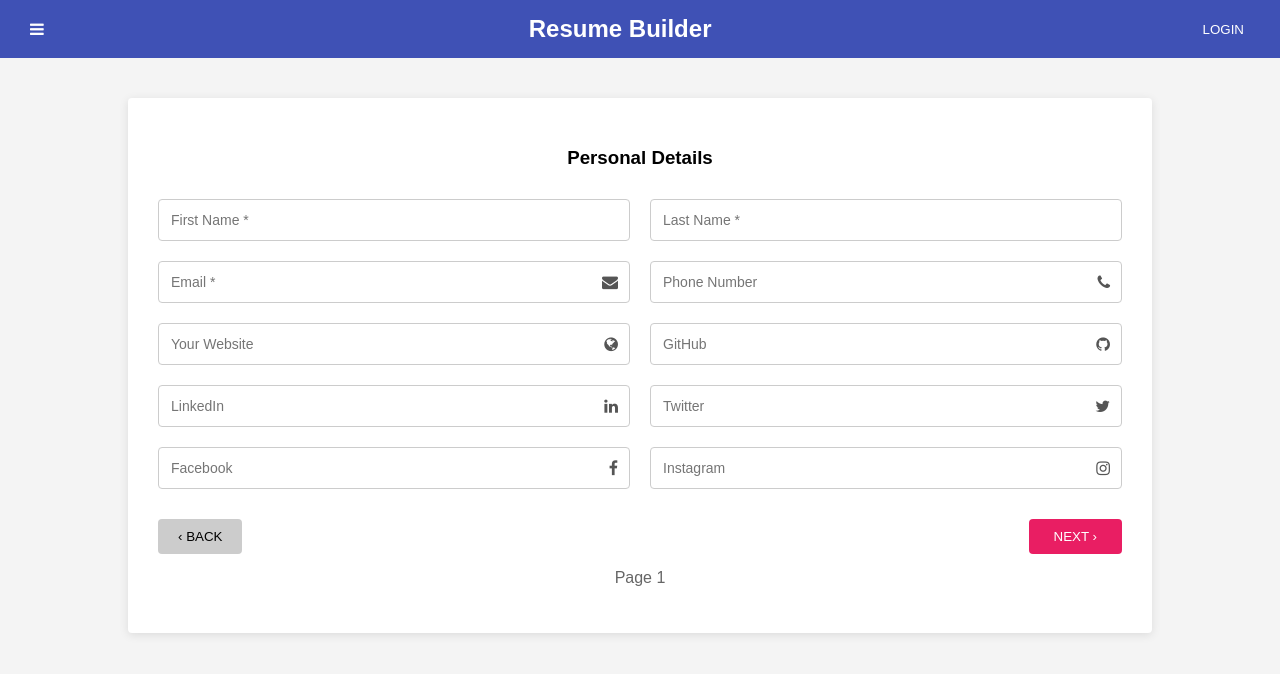
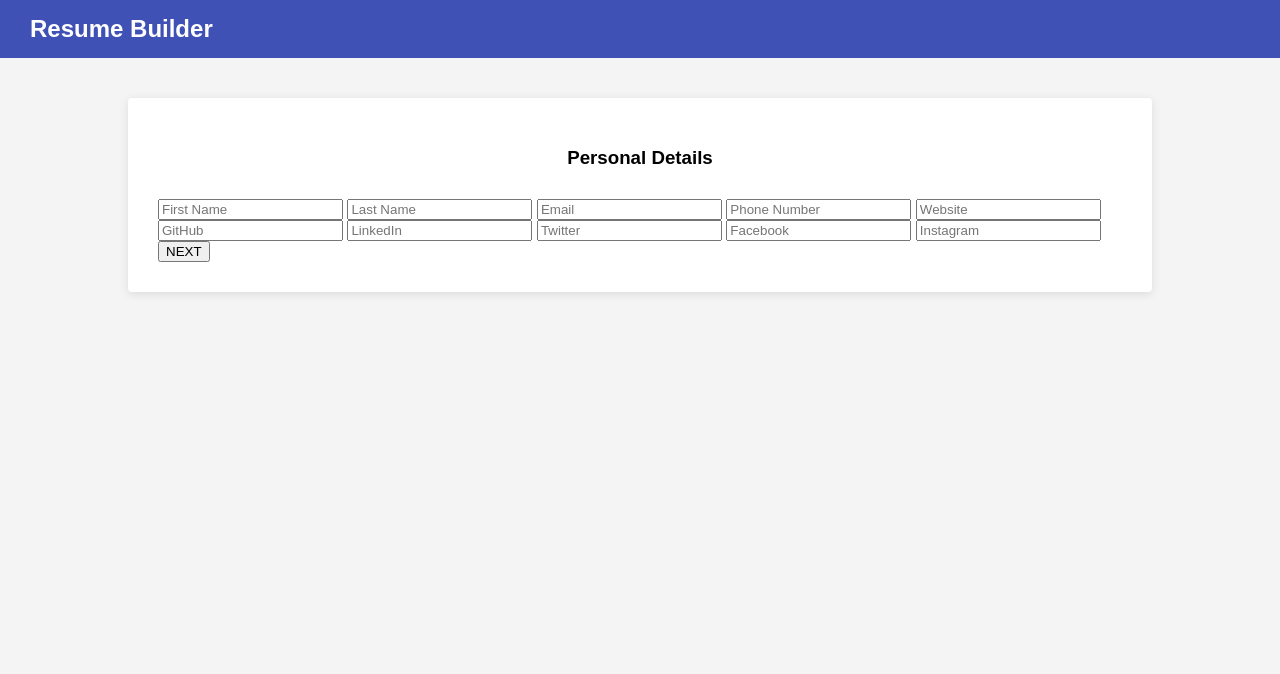
Before and after one commit to tnavya55/resume-builder, a website: page index.html in a window 1280 px wide. Drawn offline with Linux system fonts and the light colour scheme.

Commit message:
Update index.html

```diff
--- a/index.html
+++ b/index.html
@@ -4,107 +4,38 @@
 <meta charset="UTF-8">
 <title>Resume Builder - Personal</title>
 
-  <!-- Font Awesome -->
 <link rel="stylesheet"
  href="https://cdnjs.cloudflare.com/ajax/libs/font-awesome/4.7.0/css/font-awesome.min.css">
 
-  <!-- CSS -->
 <link rel="stylesheet" href="style.css">
 </head>
+
 <body>
 
-<!-- HEADER -->
 <div class="header">
-  <i class="fa fa-bars"></i>
   <h2>Resume Builder</h2>
-  <button class="login">LOGIN</button>
 </div>
 
-<!-- CARD -->
 <div class="card">
   <h3>Personal Details</h3>
 
-  <div class="form-grid">
+  <input id="fname" placeholder="First Name">
+  <input id="lname" placeholder="Last Name">
+  <input id="email" placeholder="Email">
+  <input id="phone" placeholder="Phone Number">
+  <input id="website" placeholder="Website">
+  <input id="github" placeholder="GitHub">
+  <input id="linkedin" placeholder="LinkedIn">
+  <input id="twitter" placeholder="Twitter">
+  <input id="facebook" placeholder="Facebook">
+  <input id="instagram" placeholder="Instagram">
 
-    <div class="input-box">
-      <input type="text" id="fname" placeholder="First Name *">
-    </div>
-
-    <div class="input-box">
-      <input type="text" id="lname" placeholder="Last Name *">
-    </div>
-
-    <div class="input-box">
-      <input type="email" id="email" placeholder="Email *">
-      <i class="fa fa-envelope"></i>
-    </div>
-
-    <div class="input-box">
-      <input type="text" id="phone" placeholder="Phone Number">
-      <i class="fa fa-phone"></i>
-    </div>
-
-    <div class="input-box">
-      <input type="text" id="website" placeholder="Your Website">
-      <i class="fa fa-globe"></i>
-    </div>
-
-    <div class="input-box">
-      <input type="text" id="github" placeholder="GitHub">
-      <i class="fa fa-github"></i>
-    </div>
-
-    <div class="input-box">
-      <input type="text" id="linkedin" placeholder="LinkedIn">
-      <i class="fa fa-linkedin"></i>
-    </div>
-
-    <div class="input-box">
-      <input type="text" id="twitter" placeholder="Twitter">
-      <i class="fa fa-twitter"></i>
-    </div>
-
-    <div class="input-box">
-      <input type="text" id="facebook" placeholder="Facebook">
-      <i class="fa fa-facebook"></i>
-    </div>
-
-    <div class="input-box">
-      <input type="text" id="instagram" placeholder="Instagram">
-      <i class="fa fa-instagram"></i>
-    </div>
-
-  </div>
-
-  <div class="buttons">
-    <button class="back" type="button" onclick="window.history.back()">‹ BACK</button>
-    <button class="next" type="button" onclick="saveAndNext()">NEXT ›</button>
-  </div>
-
-  <p class="page">Page 1</p>
+  <button onclick="saveData()">NEXT</button>
 </div>
 
 <script>
-  // LOAD DATA
-  window.onload = function () {
-    const data = JSON.parse(localStorage.getItem("personal"));
-    if (data) {
-      fname.value = data.fname || "";
-      lname.value = data.lname || "";
-      email.value = data.email || "";
-      phone.value = data.phone || "";
-      website.value = data.website || "";
-      github.value = data.github || "";
-      linkedin.value = data.linkedin || "";
-      twitter.value = data.twitter || "";
-      facebook.value = data.facebook || "";
-      instagram.value = data.instagram || "";
-    }
-  };
-
-  // SAVE DATA
-  function saveAndNext() {
-    const personalData = {
+function saveData() {
+  const personal = {
     fname: fname.value,
     lname: lname.value,
     email: email.value,
@@ -117,9 +48,10 @@
     instagram: instagram.value
   };
 
-    localStorage.setItem("personal", JSON.stringify(personalData));
+  localStorage.setItem("personal", JSON.stringify(personal));
 
-    window.location.href = "education.html";
+  // move to resume page
+  window.location.href = "resume.html";
 }
 </script>
 
```
Lines whose indentation alone changed are shown as unchanged.
